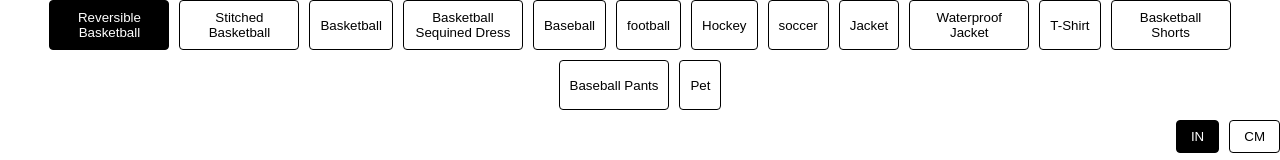
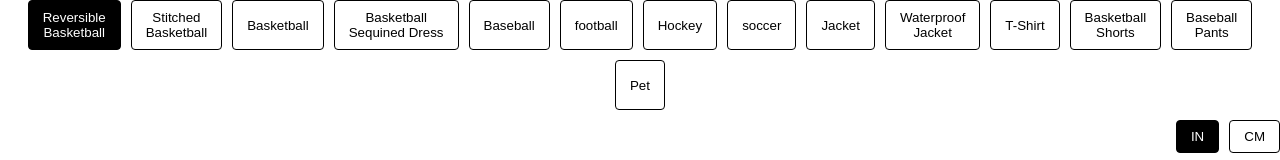
Before and after one commit to Tang-jie3320/salary-calculator, a plain HTML site: page index.html in a window 1280 px wide. Shown: the top 160 px of the page. Drawn offline with Linux system fonts and the light colour scheme; grey boxes are pictures that could not be loaded.

Commit message:
Update index.html

```diff
--- a/index.html
+++ b/index.html
@@ -33,14 +33,8 @@
         border: 1px solid #000000;
       }
      .tab-buttons button {
-        max-width: 120px;
         height: 50px;
-        padding: 0 10px;
-        cursor: pointer;
-        border: none;
-        border-radius: 4px;
-        background-color: #fff;
-        border: 1px solid #000000;
+        padding: 0 14px;
       }
 
       button.active {
@@ -87,14 +81,14 @@
   <script>
     const tabData = [
       {
-        label: "Reversible Basketball",
+        label: "Reversible<br> Basketball",
         images: {
           CM: "https://cdn.shopify.com/s/files/1/0564/8495/4307/files/basketball-cm-size.jpg?v=1753435751",
           IN: "https://cdn.shopify.com/s/files/1/0564/8495/4307/files/basketball-in-size.jpg?v=1753663994",
         },
       },
       {
-        label: "Stitched Basketball",
+        label: "Stitched<br> Basketball",
         images: {
           CM: "",
           IN: "https://cdn.shopify.com/s/files/1/0564/8495/4307/files/stitched-basketball-in.png?v=1757381991",
@@ -108,7 +102,7 @@
         },
       },
       {
-        label: "Basketball Sequined Dress",
+        label: "Basketball<br> Sequined Dress",
         images: {
           CM: "",
           IN: "https://cdn.shopify.com/s/files/1/0564/8495/4307/files/basketball-sequined-dress-in.png?v=1757381991",
@@ -150,7 +144,7 @@
         },
       },
       {
-        label: "Waterproof Jacket",
+        label: "Waterproof<br> Jacket",
         images: {
           CM: "https://cdn.shopify.com/s/files/1/0564/8495/4307/files/waterproof-cm-size.jpg?v=1753435751",
           IN: "https://cdn.shopify.com/s/files/1/0564/8495/4307/files/waterproof-in-size.jpg?v=1753663994",
@@ -164,14 +158,14 @@
         },
       },
       {
-        label: "Basketball Shorts",
+        label: "Basketball<br> Shorts",
         images: {
           CM: "https://cdn.shopify.com/s/files/1/0564/8495/4307/files/basketball-pants-cm-size.jpg?v=1753435754",
           IN: "https://cdn.shopify.com/s/files/1/0564/8495/4307/files/basketball-short-in-size.jpg?v=1753663994",
         },
       },
       {
-        label: "Baseball Pants",
+        label: "Baseball<br> Pants",
         images: {
           CM: "https://cdn.shopify.com/s/files/1/0564/8495/4307/files/baseball-pant-cm-size.jpg?v=1753435754",
           IN: "https://cdn.shopify.com/s/files/1/0564/8495/4307/files/baseball-pants-in-size.jpg?v=1753663994",
@@ -192,7 +186,7 @@
     tabData.forEach((tab, tabIndex) => {
       // 外层按钮
       const outerBtn = document.createElement("button");
-      outerBtn.textContent = tab.label;
+      outerBtn.innerHTML = tab.label;
       if (tabIndex === 0) outerBtn.classList.add("active");
       outerTabsContainer.appendChild(outerBtn);
 
```
